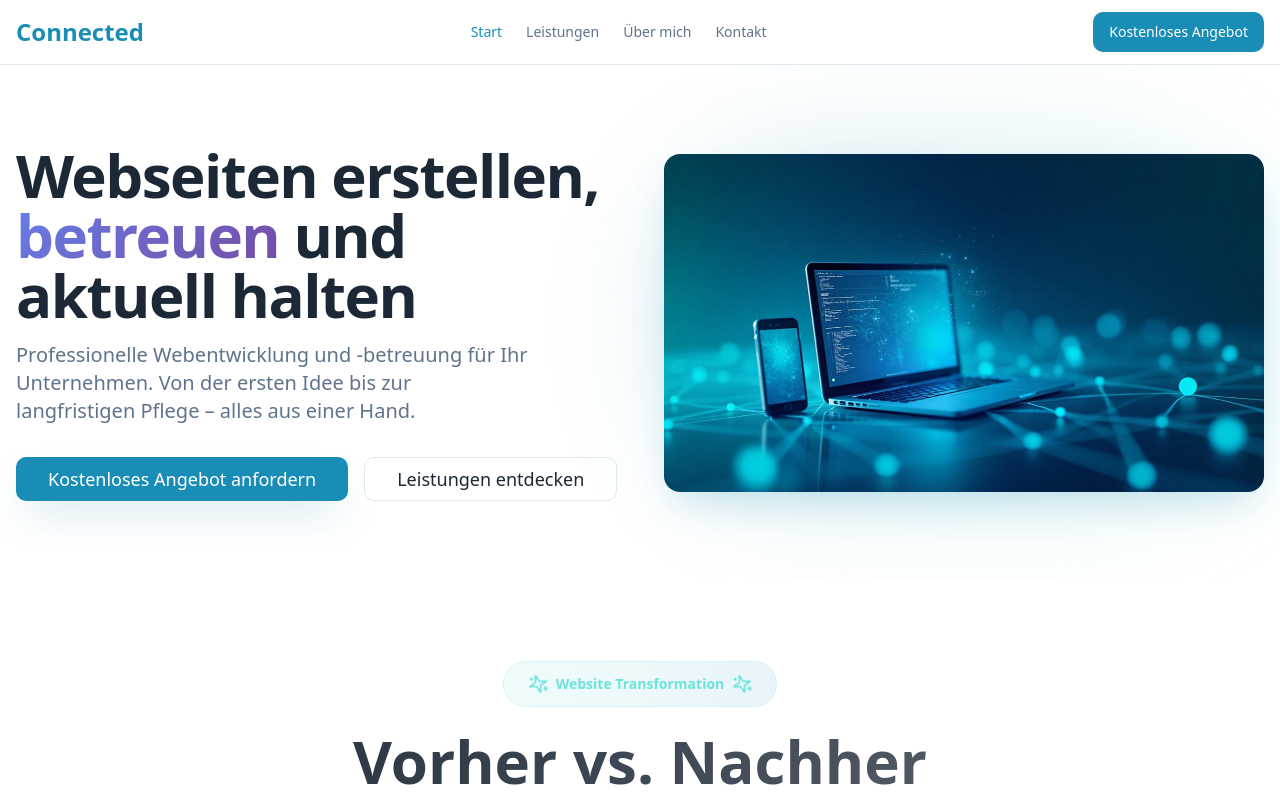
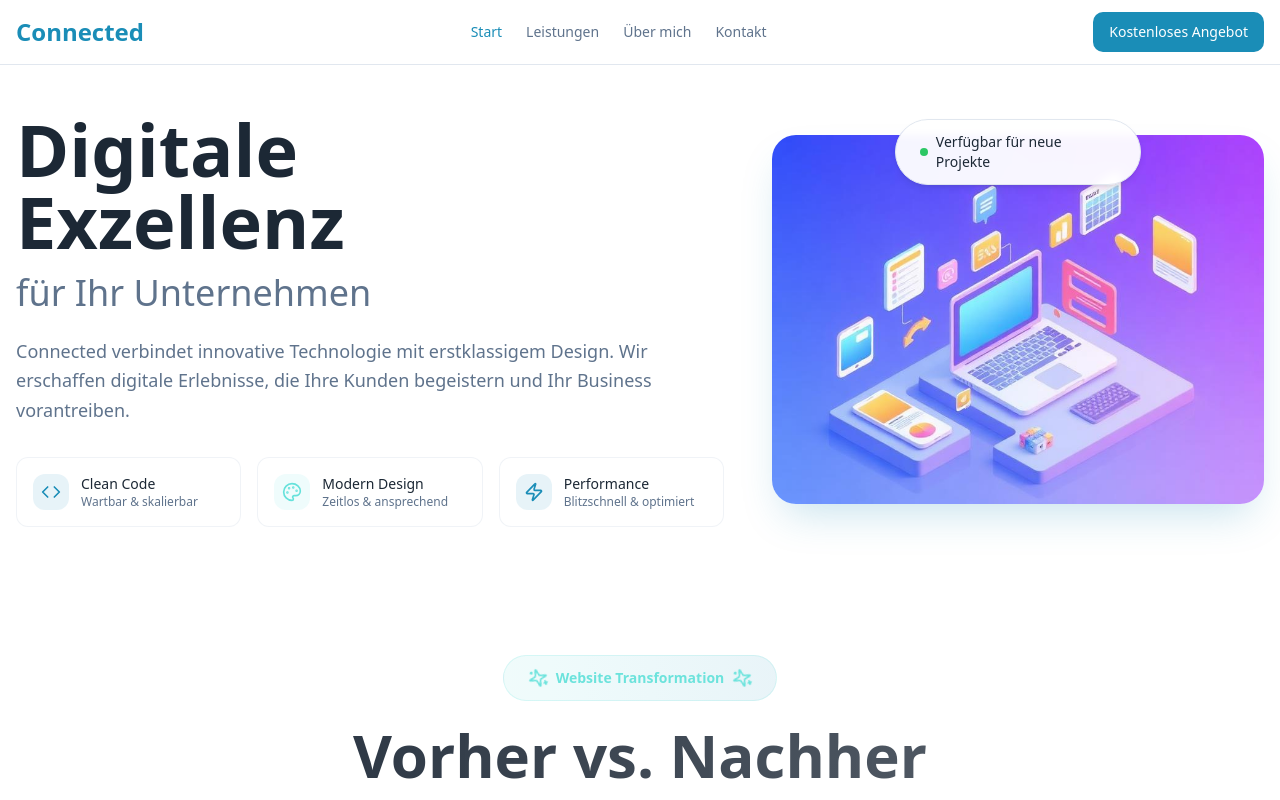
Before and after one commit to Connected-Robin-Lehmann/connected-rl, a React (Vite) app: page / in a window 1280 px wide. Shown: the top 800 px of the page. Built offline with nearby package versions, Linux system fonts and the light colour scheme.

Commit message:
Hero Design

```diff
--- a/src/components/Hero.tsx
+++ b/src/components/Hero.tsx
@@ -1,45 +1,156 @@
-
 import { Button } from "@/components/ui/button";
 import { Link } from "react-router-dom";
 import heroImage from "@/assets/hero-image.jpg";
+import heroSplit from "@/assets/hero-split.jpg";
+import { ArrowRight, Code, Palette, Zap } from "lucide-react";
 
 const Hero = () => {
   return (
-    <section className="relative py-20 overflow-hidden">
-      <div className="container mx-auto px-4">
-        <div className="grid lg:grid-cols-2 gap-12 items-center">
-          <div className="space-y-8">
-            <div className="space-y-4">
-              <h1 className="text-4xl md:text-5xl lg:text-6xl font-bold tracking-tight">
-                Webseiten erstellen,
-                <span className="text-transparent bg-clip-text" style={{backgroundImage: "linear-gradient(135deg, #667eea 0%, #764ba2 100%)"}}>
-                  {" "}betreuen
-                </span> und aktuell halten
+    // <section className="relative py-20 overflow-hidden">
+    //   <div className="container mx-auto px-4">
+    //     <div className="grid lg:grid-cols-2 gap-12 items-center">
+    //       <div className="space-y-8">
+    //         <div className="space-y-4">
+    //           <h1 className="text-4xl md:text-5xl lg:text-6xl font-bold tracking-tight">
+    //             Webseiten erstellen,
+    //             <span className="text-transparent bg-clip-text" style={{backgroundImage: "linear-gradient(135deg, #667eea 0%, #764ba2 100%)"}}>
+    //               {" "}betreuen
+    //             </span> und aktuell halten
+    //           </h1>
+    //           <p className="text-xl text-muted-foreground max-w-lg">
+    //             Professionelle Webentwicklung und -betreuung für Ihr Unternehmen.
+    //             Von der ersten Idee bis zur langfristigen Pflege – alles aus einer Hand.
+    //           </p>
+    //         </div>
+
+    //         <div className="flex flex-col sm:flex-row gap-4">
+    //           <Button size="lg" className="text-lg px-8 shadow-hero" asChild>
+    //             <Link to="/contact">Kostenloses Angebot anfordern</Link>
+    //           </Button>
+    //           <Button variant="outline" size="lg" className="text-lg px-8" asChild>
+    //             <Link to="/services">Leistungen entdecken</Link>
+    //           </Button>
+    //         </div>
+    //       </div>
+
+    //       <div className="relative">
+    //         <div className="absolute inset-0 bg-gradient-primary opacity-20 blur-3xl rounded-full"></div>
+    //         <img
+    //           src={heroImage}
+    //           alt="Digitale Vernetzung und Webentwicklung"
+    //           className="relative rounded-2xl shadow-hero w-full h-auto"
+    //           fetchPriority="high"
+    //         />
+    //       </div>
+    //     </div>
+    //   </div>
+    // </section>
+    <section className="min-h-max relative overflow-hidden items-center flex py-12">
+      {/* Animated background elements */}
+      {/* <div className="absolute inset-0 pointer-events-none">
+        <div className="absolute top-20 left-10 w-32 h-32 bg-primary/5 rounded-full blur-xl animate-pulse"></div>
+        <div className="absolute bottom-20 right-20 w-48 h-48 bg-accent/5 rounded-full blur-2xl animate-pulse delay-1000"></div>
+        <div className="absolute top-1/2 left-1/2 w-64 h-64 bg-gradient-primary opacity-3 rounded-full blur-3xl animate-pulse delay-500"></div>
+      </div> */}
+
+      <div className="container mx-auto px-4 h-full flex items-center relative z-10">
+        <div className="grid lg:grid-cols-12 gap-12 items-center w-full">
+          {/* Left Content - 7 columns */}
+          <div className="lg:col-span-7 space-y-8 animate-fade-in-left">
+            <div className="space-y-6">
+              <h1 className="text-5xl md:text-6xl lg:text-7xl font-bold leading-none">
+                <span className="block text-foreground">Digitale</span>
+                <span className="block text-gradient-primary">Exzellenz</span>
+                <span className="block text-muted-foreground text-2xl md:text-3lg lg:text-4xl font-normal mt-4">
+                  für Ihr Unternehmen
+                </span>
               </h1>
-              <p className="text-xl text-muted-foreground max-w-lg">
-                Professionelle Webentwicklung und -betreuung für Ihr Unternehmen.
-                Von der ersten Idee bis zur langfristigen Pflege – alles aus einer Hand.
+
+              <p className="text-lg text-muted-foreground leading-relaxed max-w-2xl">
+                Connected verbindet innovative Technologie mit erstklassigem
+                Design. Wir erschaffen digitale Erlebnisse, die Ihre Kunden
+                begeistern und Ihr Business vorantreiben.
               </p>
             </div>
 
-            <div className="flex flex-col sm:flex-row gap-4">
-              <Button size="lg" className="text-lg px-8 shadow-hero" asChild>
-                <Link to="/contact">Kostenloses Angebot anfordern</Link>
+            {/* Feature Cards */}
+            <div className="grid md:grid-cols-3 gap-4">
+              <div className="flex items-center gap-3 p-4 rounded-lg bg-card/50 border border-border/50 backdrop-blur-sm hover-lift">
+                <div className="p-2 rounded-lg bg-primary/10">
+                  <Code className="w-5 h-5 text-primary" />
+                </div>
+                <div>
+                  <div className="font-medium text-sm">Clean Code</div>
+                  <div className="text-xs text-muted-foreground">
+                    Wartbar &amp; skalierbar
+                  </div>
+                </div>
+              </div>
+
+              <div className="flex items-center gap-3 p-4 rounded-lg bg-card/50 border border-border/50 backdrop-blur-sm hover-lift">
+                <div className="p-2 rounded-lg bg-accent/10">
+                  <Palette className="w-5 h-5 text-accent" />
+                </div>
+                <div>
+                  <div className="font-medium text-sm">Modern Design</div>
+                  <div className="text-xs text-muted-foreground">
+                    Zeitlos &amp; ansprechend
+                  </div>
+                </div>
+              </div>
+
+              <div className="flex items-center gap-3 p-4 rounded-lg bg-card/50 border border-border/50 backdrop-blur-sm hover-lift">
+                <div className="p-2 rounded-lg bg-primary/10">
+                  <Zap className="w-5 h-5 text-primary" />
+                </div>
+                <div>
+                  <div className="font-medium text-sm">Performance</div>
+                  <div className="text-xs text-muted-foreground">
+                    Blitzschnell &amp; optimiert
+                  </div>
+                </div>
+              </div>
+            </div>
+
+            {/* CTA */}
+            {/* <div className="flex flex-col sm:flex-row gap-4 pt-4">
+              <Button
+                size="lg"
+                className="group bg-gradient-primary border-0 shadow-hero hover-lift text-lg px-8"
+              >
+                Projekt besprechen
+                <ArrowRight className="w-5 h-5 ml-2 group-hover:translate-x-1 transition-transform" />
               </Button>
-              <Button variant="outline" size="lg" className="text-lg px-8" asChild>
-                <Link to="/services">Leistungen entdecken</Link>
+              <Button
+                variant="outline"
+                size="lg"
+                className="hover-lift text-lg px-8 border-primary/20"
+              >
+                Arbeiten ansehen
               </Button>
-            </div>
+            </div> */}
           </div>
 
-          <div className="relative">
-            <div className="absolute inset-0 bg-gradient-primary opacity-20 blur-3xl rounded-full"></div>
-            <img
-              src={heroImage}
-              alt="Digitale Vernetzung und Webentwicklung"
-              className="relative rounded-2xl shadow-hero w-full h-auto"
-              fetchPriority="high"
-            />
+          {/* Right Visual - 5 columns */}
+          <div className="lg:col-span-5 relative animate-fade-in-right">
+            <div className="relative">
+              <div className="absolute inset-0 bg-gradient-secondary opacity-20 blur-2xl rounded-3xl transform rotate-6"></div>
+              <img
+                src={heroSplit}
+                alt="Webentwicklung Illustration"
+                className="relative rounded-3xl shadow-hero w-full h-auto hover-scale"
+              />
+
+              {/* Floating badge */}
+              <div className="absolute -top-4 left-1/2 transform -translate-x-1/2 bg-card/95 backdrop-blur-sm rounded-full px-6 py-3 shadow-card border">
+                <div className="flex items-center gap-2">
+                  <div className="w-2 h-2 bg-green-500 rounded-full animate-pulse"></div>
+                  <span className="text-sm font-medium">
+                    Verfügbar für neue Projekte
+                  </span>
+                </div>
+              </div>
+            </div>
           </div>
         </div>
       </div>
```
Also changed, not shown: src/assets/hero-split.jpg (added).
